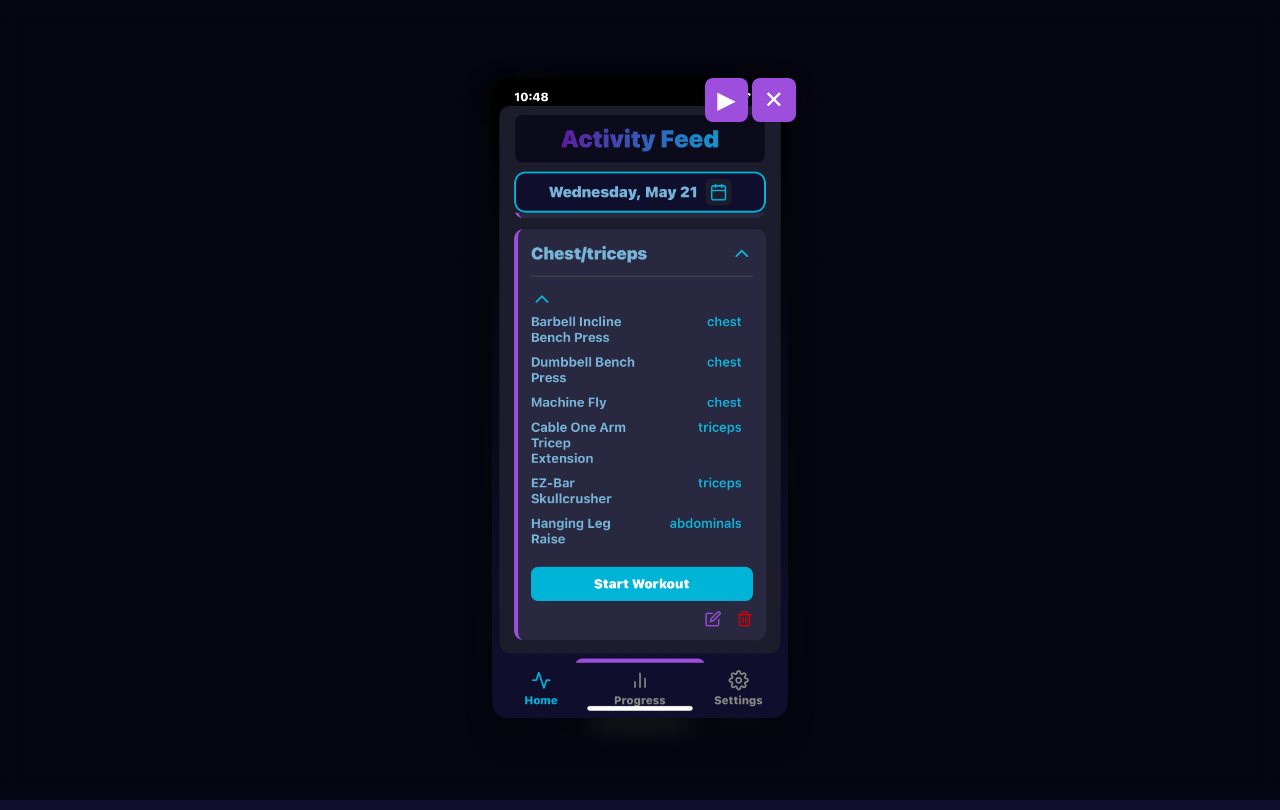
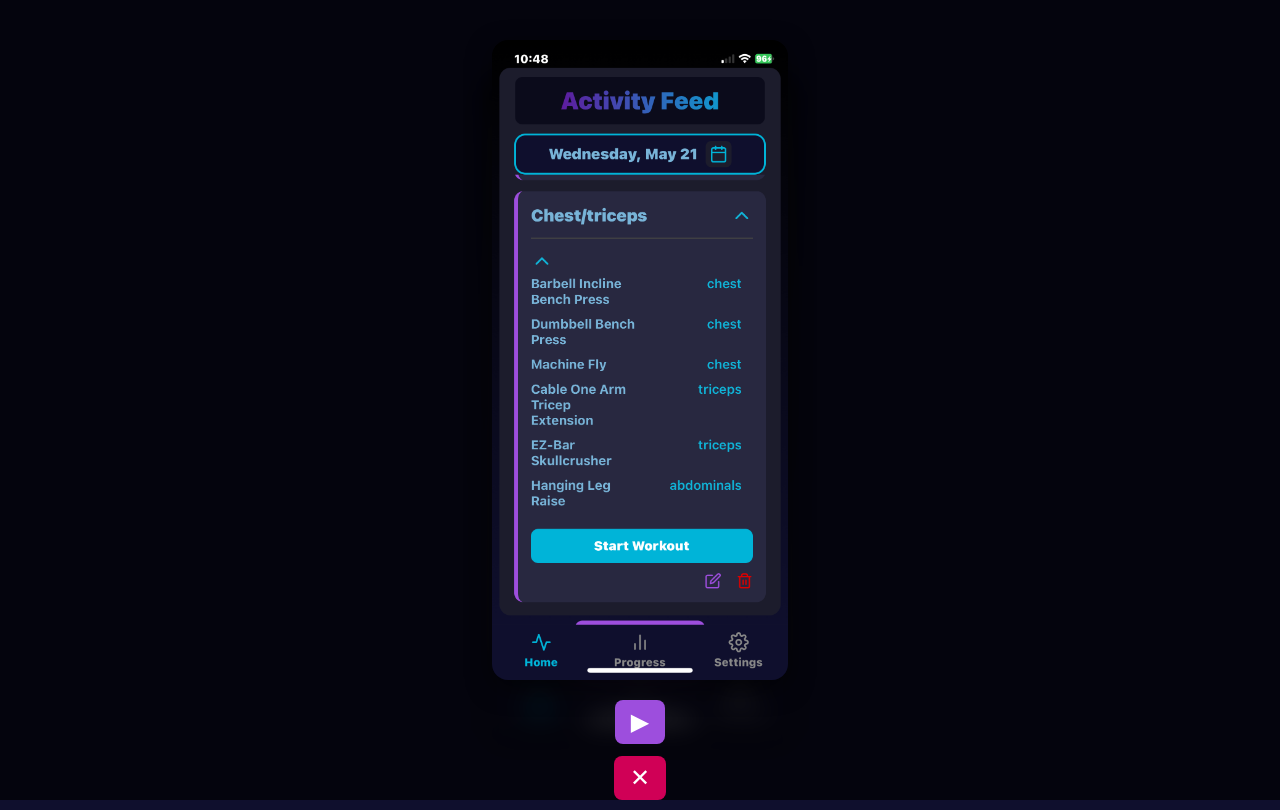
Before and after one commit to FitCypher/fitcypher.github.io, a plain HTML site: page index.html in a window 1280 px wide. Both pictures are taken after a click on the element 640 px from the left and 404 px from the top of the page. Drawn offline with Linux system fonts and the light colour scheme.

Commit message:
added new styling to screenshot deck

```diff
--- a/style.css
+++ b/style.css
@@ -1,10 +1,11 @@
+/* General */
 body {
   margin: 0;
   background: #0f0f2d;
   font-family: Arial, sans-serif;
 }
 
-/* Thumbnail Preview */
+/* Thumbnail */
 .screenshot-thumbnail {
   max-width: 300px;
   margin: 80px auto;
@@ -14,72 +15,70 @@ body {
 .screenshot-thumbnail img {
   width: 100%;
   height: auto;
-  display: block;
   border-radius: 12px;
   box-shadow: 0 8px 20px rgba(0, 0, 0, 0.4);
+  display: block;
 }
 
-/* Modal Fullscreen */
+/* Modal base */
 .carousel-modal {
   position: fixed;
   inset: 0;
   display: none;
   justify-content: center;
   align-items: center;
-  z-index: 10;
+  z-index: 999;
 }
 
 .carousel-modal.open {
   display: flex;
 }
 
-/* Background Blur */
+/* Blurred Background */
 .carousel-background {
   position: absolute;
   inset: 0;
   backdrop-filter: blur(12px);
-  background: rgba(0, 0, 0, 0.6);
+  background: rgba(0, 0, 0, 0.7);
   z-index: 1;
 }
 
-/* Modal Content */
+/* Modal content area */
 .carousel-content {
   position: relative;
   z-index: 2;
-  text-align: center;
+  padding: 16px;
   max-width: 90vw;
   max-height: 90vh;
-  padding: 20px;
+  display: flex;
+  flex-direction: column;
+  align-items: center;
 }
 
+/* Main image */
 .carousel-content img {
-  width: 100%;
-  height: auto;
+  width: auto;
+  max-width: 90vw;
   max-height: 80vh;
   border-radius: 16px;
   object-fit: contain;
   box-shadow: 0 8px 24px rgba(0, 0, 0, 0.5);
 }
 
-/* Navigation Buttons */
+/* Buttons */
 #nextImage,
 #closeModal {
-  position: absolute;
-  top: 20px;
+  margin-top: 20px;
   font-size: 24px;
   background: #9d4edd;
   color: white;
   border: none;
   border-radius: 8px;
-  padding: 8px 12px;
+  padding: 8px 16px;
   cursor: pointer;
-  z-index: 5;
-}
-
-#nextImage {
-  right: 60px;
 }
 
 #closeModal {
-  right: 12px;
+  margin-top: 12px;
+  background: #d00056;
 }
```
